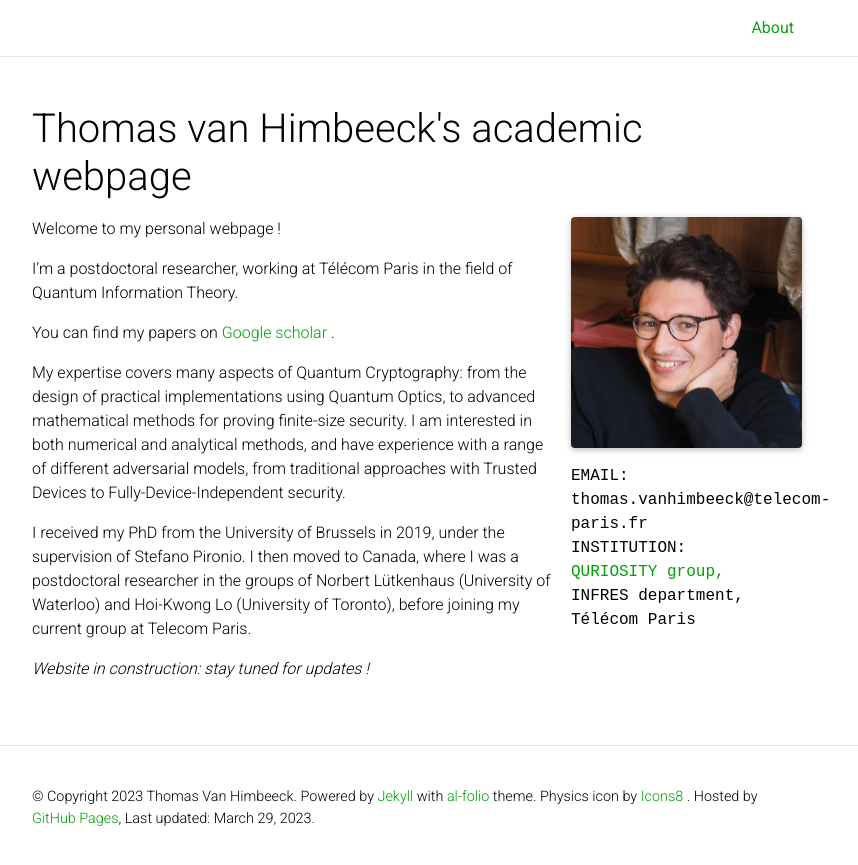
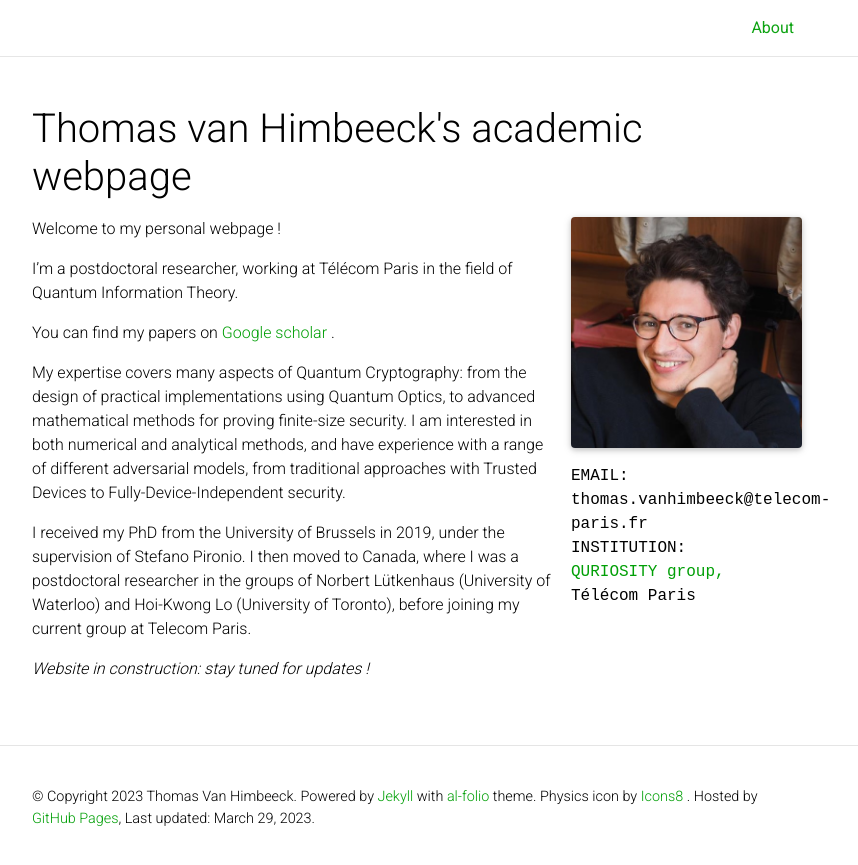
Before and after one commit to tvanhimbeeck/website-old, a Jekyll site: the page built from _pages/about.md, in a window 1280 px wide. Shown: the top 865 px of the page, without its empty margins (223-1081 px from the left). Built offline with Jekyll 4.4.1, drawn with Linux system fonts in a browser that asks for light colours; full-size pictures stand in for the smaller copies a plugin makes; a style sheet for code colours, icons or effects is not loaded.

Commit message:
changed about page

```diff
--- a/_pages/about.md
+++ b/_pages/about.md
@@ -12,7 +12,6 @@ profile:
     <p> EMAIL: thomas.vanhimbeeck@telecom-paris.fr</p>
     <p> INSTITUTION:</p>
     <p> <a href='https://iqa.telecom-paris.fr/'>QURIOSITY group,</a></p>
-    <p> INFRES department,</p>
     <p> Télécom Paris</p>
 
 
```
